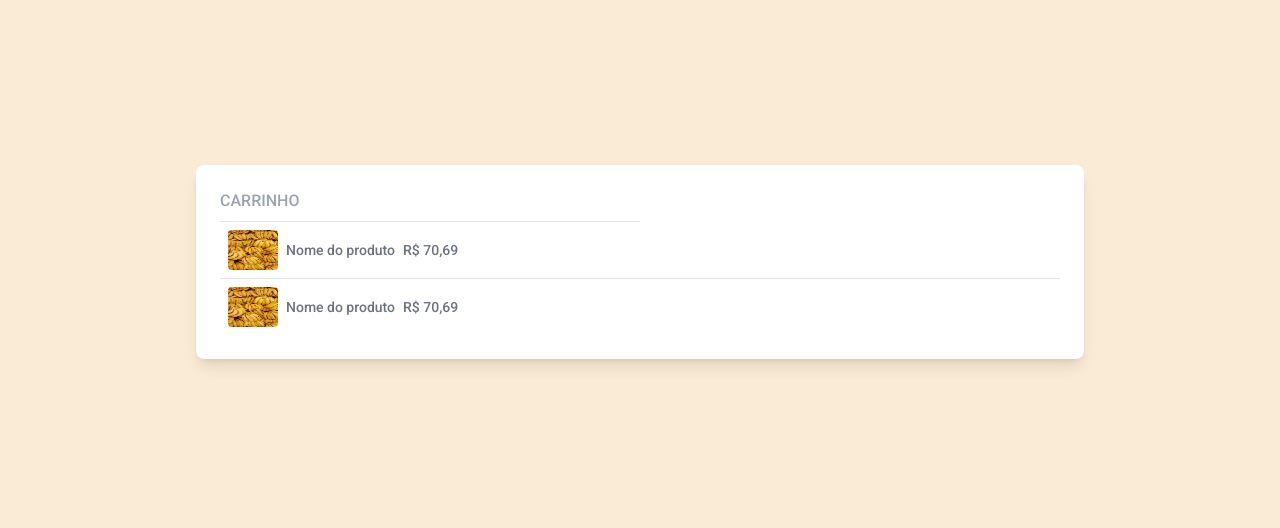
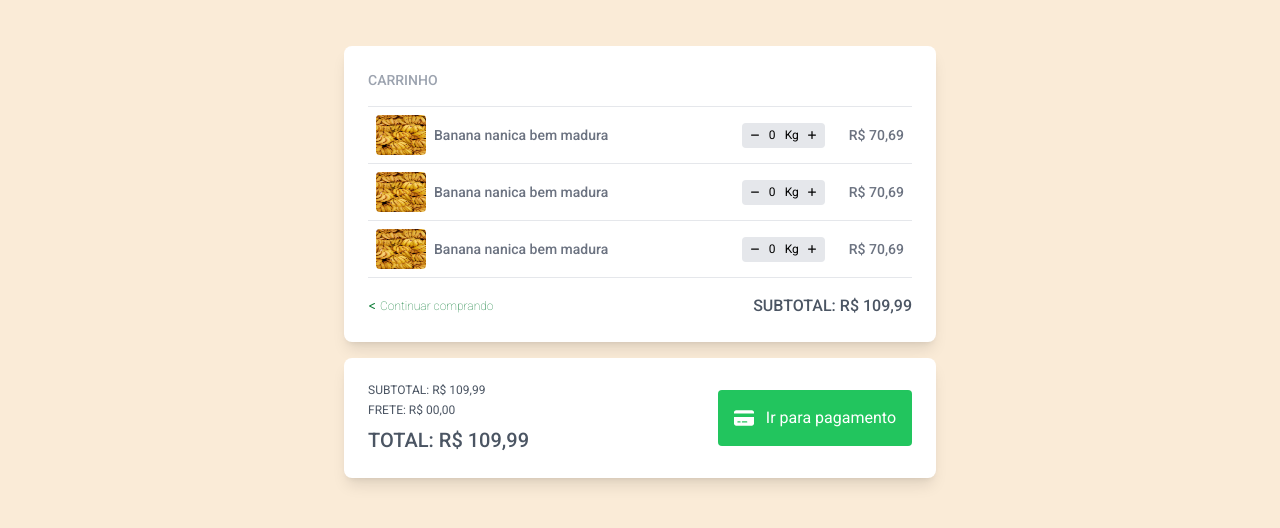
Before and after one commit to grupo-06-generation/zurah_frontend, a React (Vite) app: page /carrinho in a window 1280 px wide. Shown: the part 194-722 px from the top of the page. Built offline with nearby package versions, Linux system fonts and the light colour scheme; a web font is replaced by a local one.

Commit message:
feat: cart components ui done

```diff
--- a/package.json
+++ b/package.json
@@ -14,6 +14,7 @@
     "axios": "^1.7.4",
     "react": "^18.3.1",
     "react-dom": "^18.3.1",
+    "react-icons": "^5.3.0",
     "react-loader-spinner": "^6.1.6",
     "react-router-dom": "^6.26.1",
     "react-toastify": "^10.0.5"
--- /dev/null
+++ b/src/components/Cart/CartCard/CartCard.tsx
@@ -0,0 +1,41 @@
+import { useState } from "react"
+import { FaMinus, FaPlus } from "react-icons/fa6"
+
+function CartCard() {
+
+    const [kilos, setKilos] = useState<number>(0);
+
+    const decreaseKilos = () => {
+        setKilos((kilos) => kilos - 1)
+    }
+
+    const increaseKilos = () => {
+        setKilos((kilos) => kilos + 1)
+    }
+
+  return (
+    <div className="p-2 flex items-center">
+        <div className="flex items-center w-2/3">
+            <img src='src\assets\bananas.jpg' alt="" className="min-w-[50px] h-[40px] rounded"/>
+            <p className="ml-2 text-sm text-gray-500 font-medium truncate overflow-ellipsis ">Banana nanica bem madura</p>
+        </div>
+        <div className="flex items-center gap-4 w-1/3 justify-end">
+            <div className="flex items-center bg-gray-200 rounded px-2 text-xs">
+            <FaMinus
+                size={10}
+                onClick={decreaseKilos}
+            />
+            <input type="text" className="bg-gray-200 w-[25px] h-[25px] text-center focus:outline-none after:content-['kg'] text-black" value={kilos}/>
+            <p className='pr-2'>Kg</p>
+            <FaPlus
+                size={10}
+                onClick={increaseKilos}
+            />
+            </div>
+            <p className="ml-2 text-sm text-gray-500 font-medium">R$ 70,69</p>
+        </div>
+    </div>
+  )
+}
+
+export default CartCard
--- a/src/pages/Cart/Cart.tsx
+++ b/src/pages/Cart/Cart.tsx
@@ -1,28 +1,53 @@
+import { FaLessThan, FaCreditCard } from 'react-icons/fa6';
+import { Link } from 'react-router-dom';
+import CartCard from '../../components/Cart/CartCard/CartCard';
+
 function Cart() {
   return (
-    <div className="flex items-center justify-center min-h-[80vh] p-12 bg-[#FAEBD7]">
-      <div className="flex bg-white rounded-lg shadow-lg overflow-hidden w-full sm:w-3/4">
+    <div className="flex flex-col items-center justify-center min-h-[80vh] p-12 bg-[#FAEBD7]">
+      <div className="flex bg-white rounded-lg shadow-lg overflow-hidden w-full lg:w-1/2">
         <div className="m-6 w-full">
-          <p className="text-gray-400 font-medium">CARRINHO</p>
-          <hr className="w-1/2 mt-2"/>
-
+          <p className="text-gray-400 text-sm font-medium">CARRINHO</p>
+          <hr className="mt-4"/>
 
           {/* Componente card cart */}
-          <div className="p-2 flex items-center">
-            <img src='src\assets\bananas.jpg' alt="" className="w-[50px] h-[40px] rounded"/>
-            <p className="ml-2 text-sm text-gray-500 font-medium">Nome do produto</p>
-            <p className="ml-2 text-sm text-gray-500 font-medium">R$ 70,69</p>
-          </div>
+          <CartCard />
           {/* Fim Componente card cart */}
           <hr />
           {/* Componente card cart */}
-          <div className="p-2 flex items-center">
-            <img src='src\assets\bananas.jpg' alt="" className="w-[50px] h-[40px] rounded"/>
-            <p className="ml-2 text-sm text-gray-500 font-medium">Nome do produto</p>
-            <p className="ml-2 text-sm text-gray-500 font-medium">R$ 70,69</p>
-          </div>
+          <CartCard />
+          {/* Fim Componente card cart */}
+          <hr />
+          {/* Componente card cart */}
+          <CartCard />
           {/* Fim Componente card cart */}
 
+          <hr className='mb-4'/>
+
+          <div className='flex items-center mxs-2'>
+            <div className='w-1/2'>
+              <Link to='/home' className=' flex items-center gap-1 text-xs text-green-700 hover:text-green-500 font-extralight'>
+                <FaLessThan size={8}/>
+                Continuar comprando
+              </Link>
+            </div>
+            <div className='w-1/2 flex justify-end'>
+              <p className='text-gray-600 font-medium'>SUBTOTAL: R$ 109,99</p>
+            </div>
+          </div>
+
+        </div>
+      </div>
+      <div className="flex bg-white rounded-lg shadow-lg overflow-hidden w-full lg:w-3/4 xl:w-1/2 mt-2 xl:mt-4">
+        <div className='m-6 flex items-center justify-between w-full'>
+          <div>
+            <p className='text-gray-600 font-normal text-xs mb-1'>SUBTOTAL: R$ 109,99</p>
+            <p className='text-gray-600 font-normal text-xs mb-2'>FRETE: R$ 00,00</p>
+            <p className='text-gray-600 font-medium text-xl'>TOTAL: R$ 109,99</p>
+          </div>
+          <button className='bg-green-500 flex items-center gap-3 text-white p-4 rounded'>
+            <FaCreditCard size={20} />
+            Ir para pagamento</button>
         </div>
       </div>
     </div>
```
Also changed, not shown: 1 other file (tests, documents, lock files or other folders).
